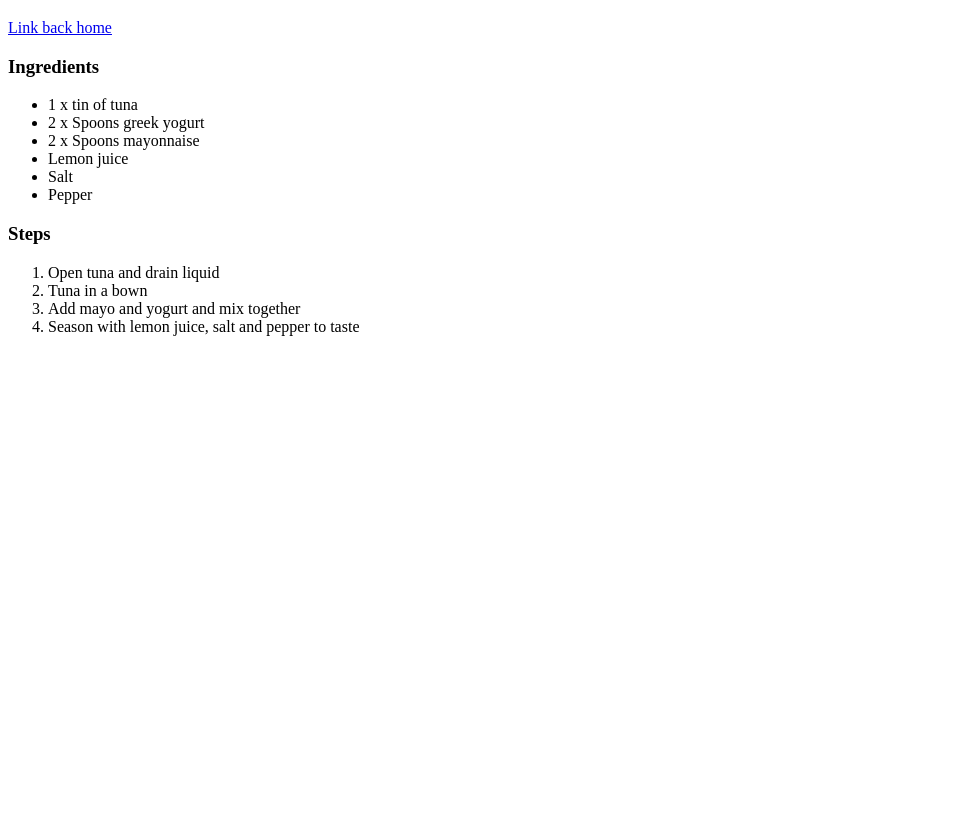
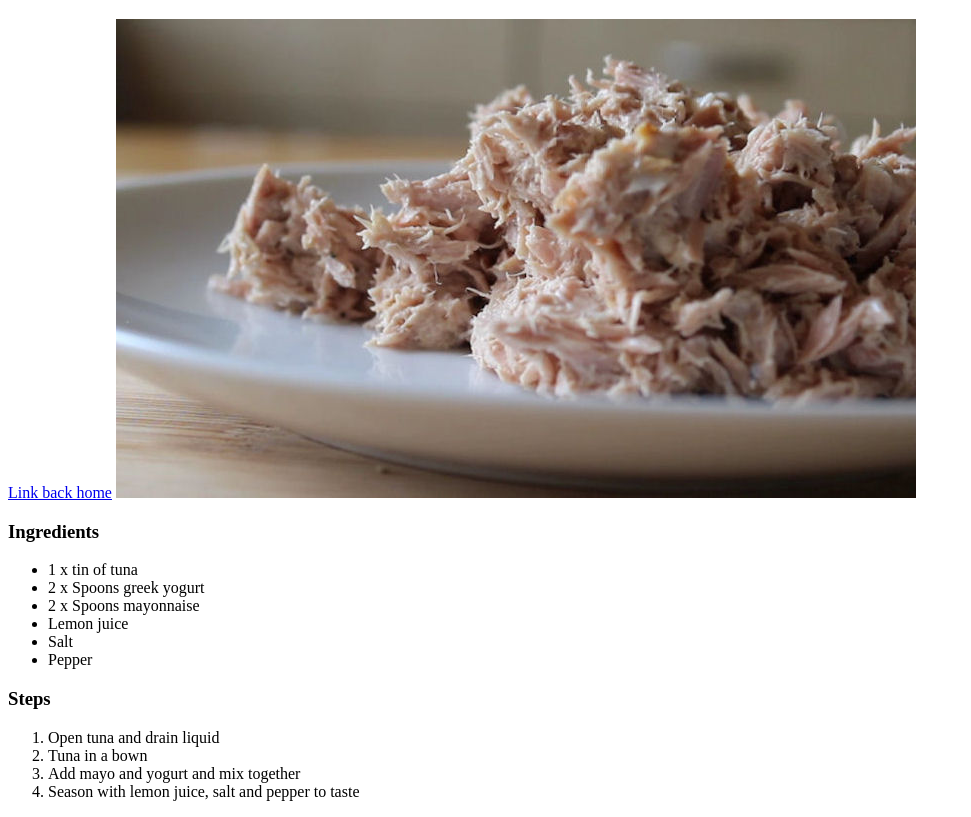
Before and after one commit to itsalwaysbenny/odin-recipes, a plain HTML site: page recipes/tunamayo.html in a window 1280 px wide. Shown: the part 61-878 px from the top of the page, without its empty margins (0-971 px from the left). Before the commit the page ends 800 px from the top, so only its background shows below. Drawn offline with Linux system fonts and the light colour scheme.

Commit message:
Added image to tunamayo.html Image saved in images folder

```diff
--- a/recipes/tunamayo.html
+++ b/recipes/tunamayo.html
@@ -7,7 +7,7 @@
   <h1>Tuna Mayo</h1>
   <a href="../index.html">Link back home</a>
   <body>
-    <img src>
+    <img src="../images/tunamayo.jpg">
     <h3>Ingredients</h3>
     <ul>
       <li>1 x tin of tuna</l1>
```
Also changed, not shown: images/tunamayo.jpg (added).
